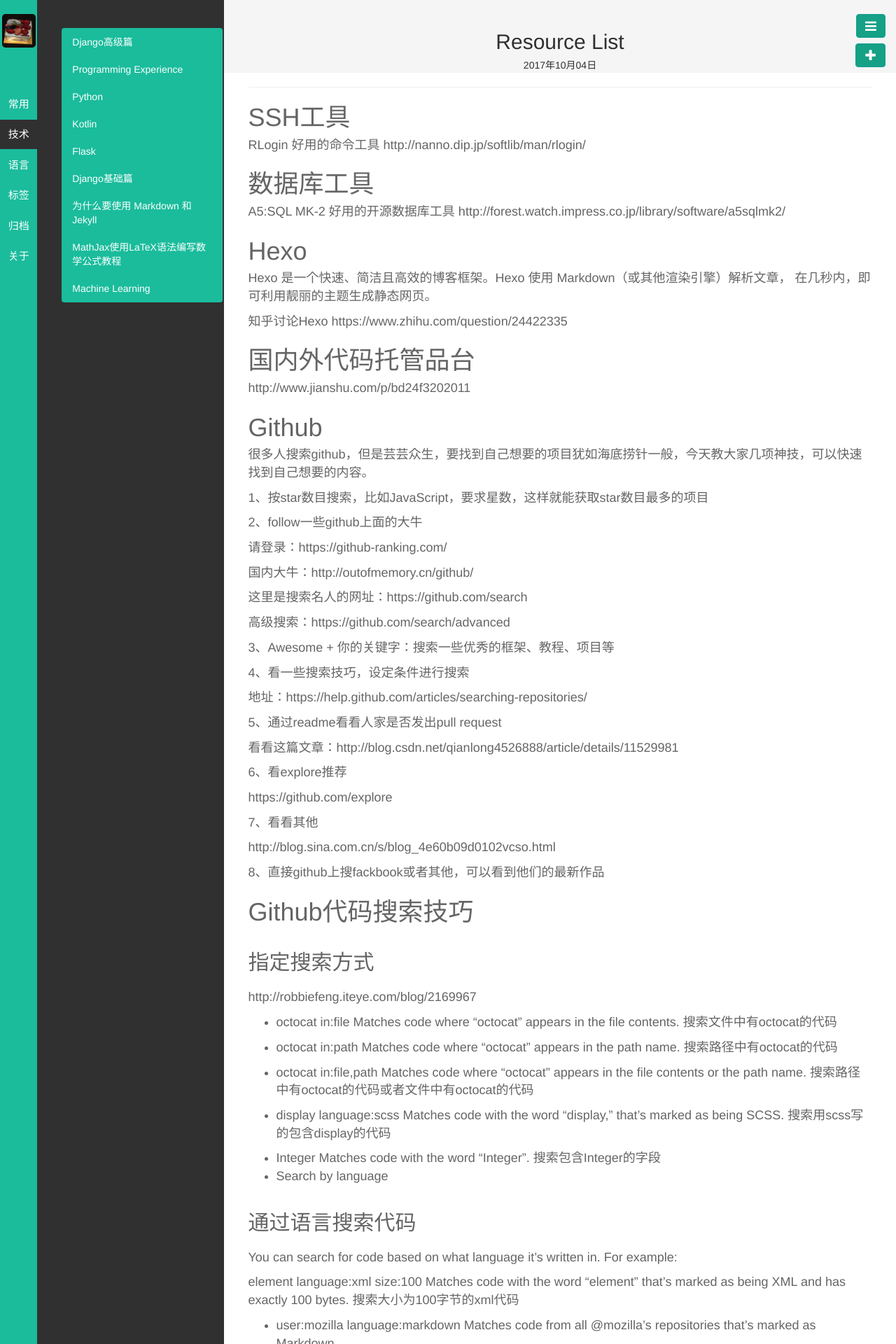
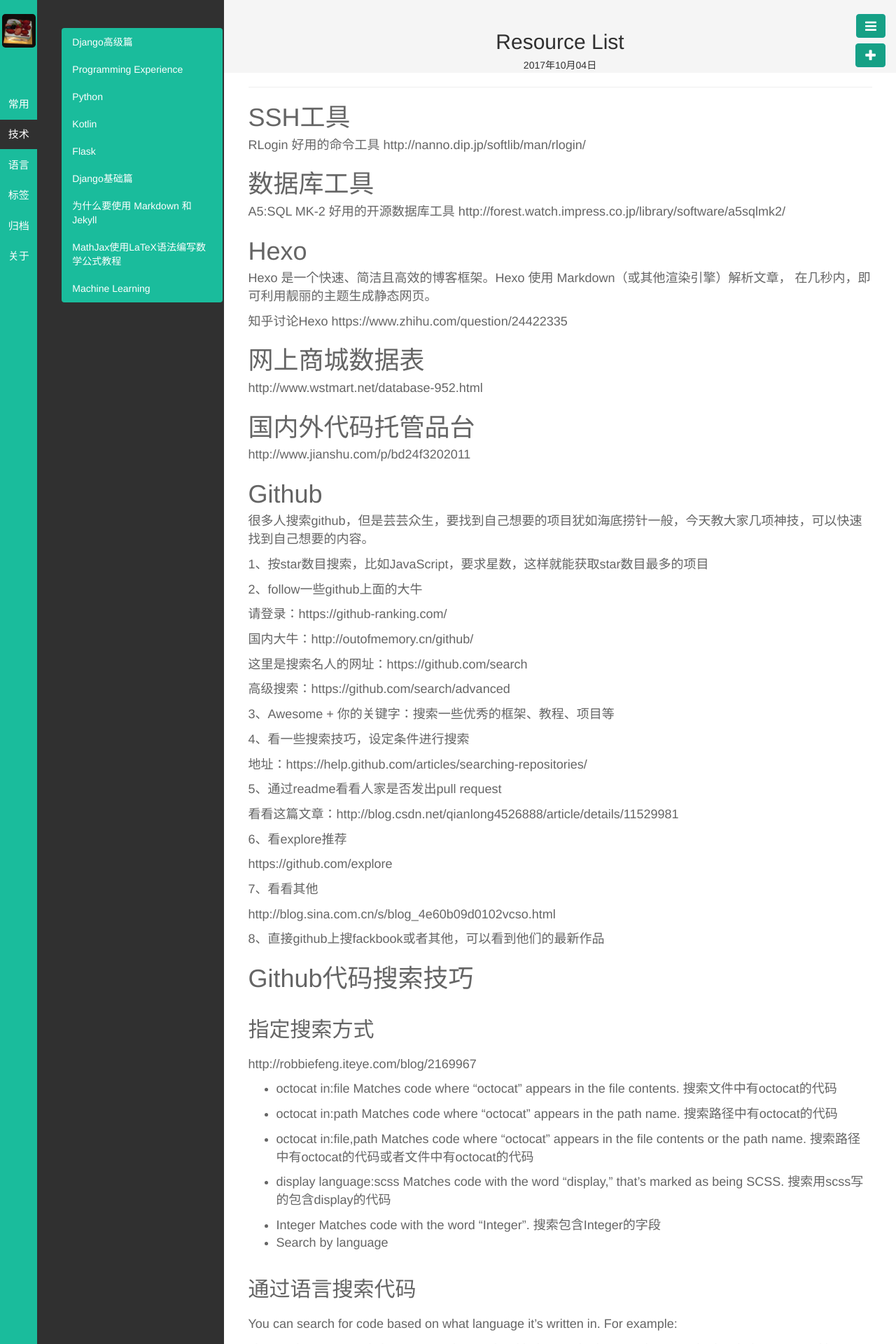
Before and after one commit to kyoyo/kyoyo.github.io, a Jekyll site: the page built from _posts/常用/2017-10-04-ResourceList.md, in a window 1280 px wide. Shown: the top 1920 px of the page at 70% size. Built offline with Jekyll 4.4.1, drawn with Linux system fonts in a browser that asks for light colours; Markdown is read by kramdown in place of the engine named in the settings.

Commit message:
Update 2017-10-04-ResourceList.md

```diff
--- a/_posts/常用/2017-10-04-ResourceList.md
+++ b/_posts/常用/2017-10-04-ResourceList.md
@@ -23,6 +23,8 @@ Hexo 是一个快速、简洁且高效的博客框架。Hexo 使用 Markdown（
 知乎讨论Hexo
 https://www.zhihu.com/question/24422335
 
+# 网上商城数据表
+http://www.wstmart.net/database-952.html
 
 # 国内外代码托管品台
 
```
